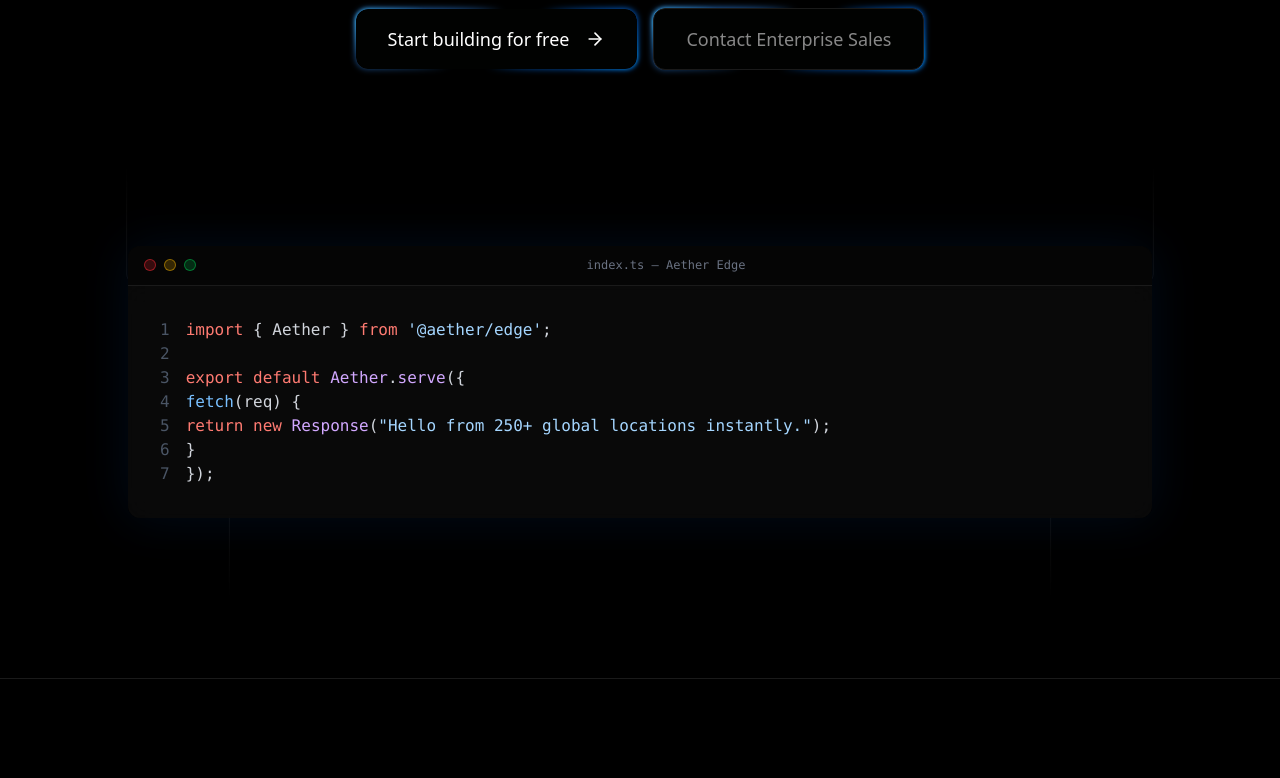
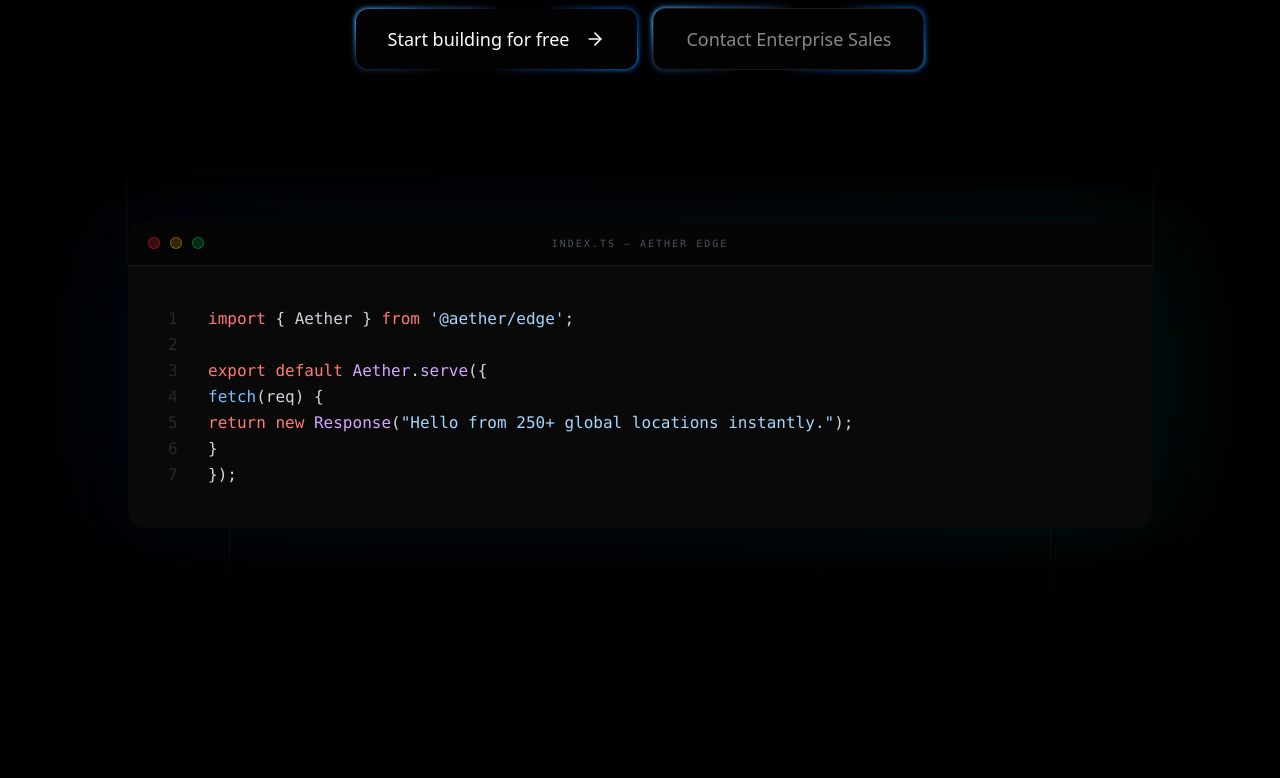
Before and after one commit to shivammane2007/Aether_Agency, a Next.js app: page / in a window 1280 px wide. Shown: the part 523-1301 px from the top of the page. Built offline with nearby package versions, Linux system fonts and the light colour scheme.

Commit message:
style: redesign code window for perfect symmetry and alignment
Replaced asymmetrical 3D tilt with flat, balanced layout. Implemented absolute centering for header, standardized rounded corners (2xl), and added a uniform ambient glow to match PulseBeams style.

```diff
--- a/components/Aether/HeroSection.tsx
+++ b/components/Aether/HeroSection.tsx
@@ -58,7 +58,7 @@
             </div>
 
             {/* Code window preview simulation - Desktop Integrated */}
-            <div className="mx-auto mt-24 max-w-7xl [mask-image:linear-gradient(to_bottom,transparent,black_15%,black_85%,transparent)] relative">
+            <div className="mx-auto mt-20 mb-32 max-w-7xl [mask-image:linear-gradient(to_bottom,transparent,black_15%,black_85%,transparent)] relative">
                 <PulseBeams
                     beams={[
                         {
@@ -96,47 +96,48 @@
                     ]}
                     width={1200}
                     height={600}
-                    className="py-20"
+                    className="py-12"
                 >
-                    <div className="[perspective:1200px] w-full relative z-20">
-                        <div className="[transform:rotateX(10deg);] transition-transform duration-700 hover:[transform:rotateX(5deg);]">
-                            <div className="w-full max-w-5xl mx-auto glass-panel rounded-xl overflow-hidden shadow-[0_0_50px_rgba(0,112,243,0.1)] border-[#1a1a1a]">
-                                <div className="flex items-center h-10 px-4 bg-[#050505] border-b border-[#1a1a1a]">
-                                    <div className="flex gap-2">
-                                        <div className="w-3 h-3 rounded-full bg-red-500/20 border border-red-500/50" />
-                                        <div className="w-3 h-3 rounded-full bg-yellow-500/20 border border-yellow-500/50" />
-                                        <div className="w-3 h-3 rounded-full bg-green-500/20 border border-green-500/50" />
+                    <div className="w-full relative z-20 flex justify-center py-6">
+                        <div className="w-full max-w-5xl mx-auto">
+                            <div className="relative group">
+                                {/* Centered Glow Effect */}
+                                <div className="absolute -inset-1 bg-gradient-to-r from-[#0070f3]/20 via-[#3291ff]/20 to-[#00dfd8]/20 rounded-2xl blur-3xl opacity-50 group-hover:opacity-75 transition duration-1000" />
+
+                                <div className="relative glass-panel rounded-2xl overflow-hidden border border-[#1a1a1a] shadow-2xl">
+                                    {/* Header Layout for Perfect Centering */}
+                                    <div className="flex items-center justify-between h-11 px-5 bg-[#050505] border-b border-[#1a1a1a] relative">
+                                        <div className="flex gap-2.5 z-10">
+                                            <div className="w-3 h-3 rounded-full bg-red-500/20 border border-red-500/40" />
+                                            <div className="w-3 h-3 rounded-full bg-yellow-500/20 border border-yellow-500/40" />
+                                            <div className="w-3 h-3 rounded-full bg-green-500/20 border border-green-500/40" />
+                                        </div>
+                                        <div className="absolute inset-0 flex items-center justify-center pointer-events-none">
+                                            <span className="text-[10px] text-gray-500 font-mono tracking-[0.2em] uppercase opacity-70">
+                                                index.ts — Aether Edge
+                                            </span>
+                                        </div>
+                                        <div className="w-16" /> {/* Spacer for symmetry */}
                                     </div>
-                                    <div className="mx-auto text-xs text-gray-500 font-mono">index.ts — Aether Edge</div>
-                                </div>
-                                <div className="p-6 md:p-8 bg-[#0a0a0a]/50 backdrop-blur-md font-mono text-sm md:text-base text-gray-300 overflow-x-auto">
-                                    <div className="flex">
-                                        <span className="text-gray-600 mr-4 select-none">1</span>
-                                        <span><span className="text-[#ff7b72]">import</span> &#123; Aether &#125; <span className="text-[#ff7b72]">from</span> <span className="text-[#a5d6ff]">&apos;@aether/edge&apos;</span>;</span>
-                                    </div>
-                                    <div className="flex">
-                                        <span className="text-gray-600 mr-4 select-none">2</span>
-                                        <span></span>
-                                    </div>
-                                    <div className="flex">
-                                        <span className="text-gray-600 mr-4 select-none">3</span>
-                                        <span><span className="text-[#ff7b72]">export default</span> <span className="text-[#d2a8ff]">Aether</span>.<span className="text-[#d2a8ff]">serve</span>(&#123;</span>
-                                    </div>
-                                    <div className="flex">
-                                        <span className="text-gray-600 mr-4 select-none">4</span>
-                                        <span>  <span className="text-[#79c0ff]">fetch</span>(req) &#123;</span>
-                                    </div>
-                                    <div className="flex">
-                                        <span className="text-gray-600 mr-4 select-none">5</span>
-                                        <span>    <span className="text-[#ff7b72]">return new</span> <span className="text-[#d2a8ff]">Response</span>(<span className="text-[#a5d6ff]">&quot;Hello from 250+ global locations instantly.&quot;</span>);</span>
-                                    </div>
-                                    <div className="flex">
-                                        <span className="text-gray-600 mr-4 select-none">6</span>
-                                        <span>  &#125;</span>
-                                    </div>
-                                    <div className="flex">
-                                        <span className="text-gray-600 mr-4 select-none">7</span>
-                                        <span>&#125;);</span>
+
+                                    {/* Code Content with Leading-Relaxed and Balanced Padding */}
+                                    <div className="p-8 md:p-10 bg-[#0a0a0a]/80 backdrop-blur-2xl font-mono text-sm md:text-base text-gray-300 overflow-x-auto leading-relaxed">
+                                        {[
+                                            { line: 1, content: <><span className="text-[#ff7b72]">import</span> &#123; Aether &#125; <span className="text-[#ff7b72]">from</span> <span className="text-[#a5d6ff]">&apos;@aether/edge&apos;</span>;</> },
+                                            { line: 2, content: "" },
+                                            { line: 3, content: <><span className="text-[#ff7b72]">export default</span> <span className="text-[#d2a8ff]">Aether</span>.<span className="text-[#d2a8ff]">serve</span>(&#123;</> },
+                                            { line: 4, content: <>  <span className="text-[#79c0ff]">fetch</span>(req) &#123;</> },
+                                            { line: 5, content: <>    <span className="text-[#ff7b72]">return new</span> <span className="text-[#d2a8ff]">Response</span>(<span className="text-[#a5d6ff]">&quot;Hello from 250+ global locations instantly.&quot;</span>);</> },
+                                            { line: 6, content: <>  &#125;</> },
+                                            { line: 7, content: <>&#125;);</> }
+                                        ].map((row, i) => (
+                                            <div key={i} className="flex group/line">
+                                                <span className="text-gray-600 w-10 shrink-0 select-none opacity-40 group-hover/line:opacity-100 transition-opacity">
+                                                    {row.line}
+                                                </span>
+                                                <span className="whitespace-nowrap">{row.content}</span>
+                                            </div>
+                                        ))}
                                     </div>
                                 </div>
                             </div>
```
